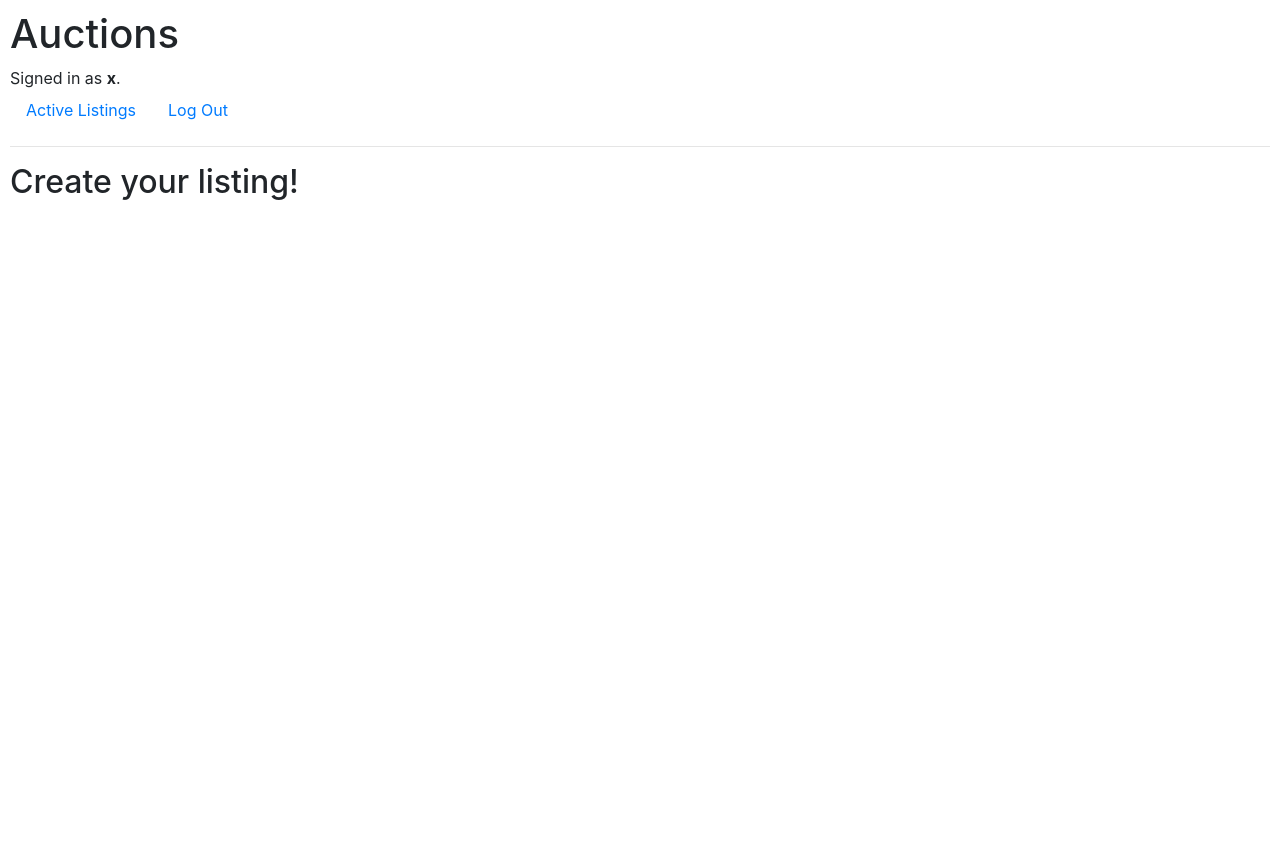
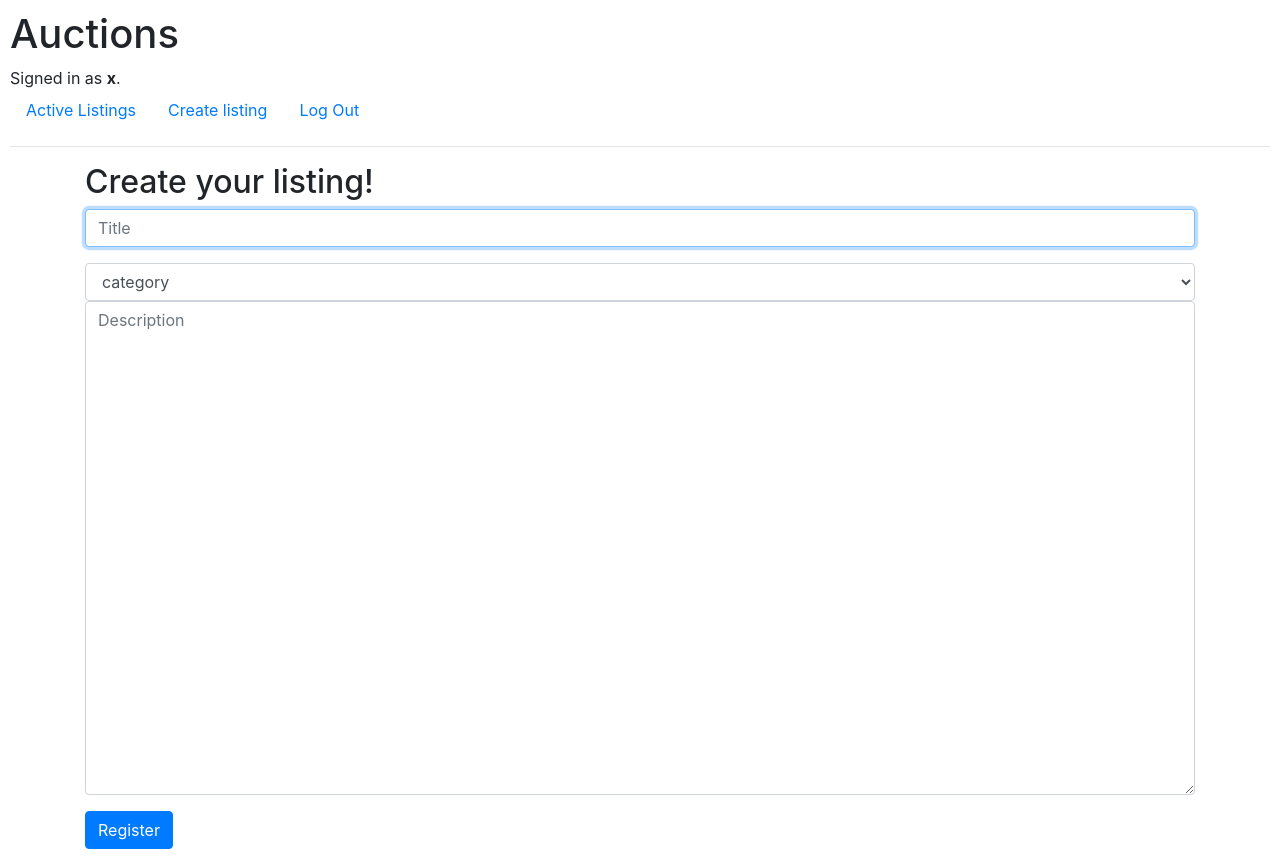
Before and after one commit to mohamedadnane8/Comerce-cs50, a Django app: template auctions/templates/auctions/createListing.html in a window 1280 px wide. Before the commit the page ends 200 px from the top, so only its background shows below. Run offline with Django 3.2, Linux system fonts and the light colour scheme; the template is opened without the code that fills it, so the values that code supplies are empty; a user stored in the database is signed in; some libraries are stand-ins or nearby versions.

Commit message:
modified the models and created html page for creating listings

```diff
--- a/auctions/admin.py
+++ b/auctions/admin.py
@@ -1,5 +1,6 @@
 from django.contrib import admin
 from .models import *
+
 # Register your models here.
 admin.site.register(User)
 admin.site.register(Bid)
--- a/auctions/models.py
+++ b/auctions/models.py
@@ -1,24 +1,38 @@
 from django.contrib.auth.models import AbstractUser
 from django.db import models
-
 
 
 class User(AbstractUser):
     # it inherits from the the AbstractUser (so it already have the username password and email!)
     pass
+
+
 class Bid(models.Model):
     price = models.FloatField()
-    user = models.ForeignKey(User,on_delete= models.DO_NOTHING)
+    user = models.ForeignKey(User, on_delete=models.CASCADE, default=None)
     date = models.DateTimeField(auto_now_add=True)
+    # TO DO: Have to fix the default
+    # I have to fix this default
+    auction_listing = models.ForeignKey(
+        "AuctionListing", on_delete=models.CASCADE, default="Bid(price=0)"
+    )
+
 
 class AuctionListing(models.Model):
     image = models.ImageField()
     details = models.TextField(max_length=400)
-    title  = models.CharField(max_length=60)
+    # user = models.OneToOneField(User, on_delete=models.CASCADE)
+    title = models.CharField(max_length=60)
     date = models.DateTimeField(auto_now_add=True)
-    bid = models.ForeignKey(Bid, on_delete=models.CASCADE)
+
 
 class Comment(models.Model):
-    comment  = models.CharField(max_length=200)
-    user = models.ForeignKey(User,on_delete= models.DO_NOTHING)
+    comment = models.CharField(max_length=200)
+    user = models.OneToOneField(User, on_delete=models.DO_NOTHING)
+    auction_listing = models.ForeignKey("AuctionListing", on_delete=models.CASCADE)
     date = models.DateTimeField(auto_now_add=True)
+
+
+class Category(models.Model):
+    name = models.CharField(max_length=50)
+    auction_listing = models.ManyToManyField(AuctionListing)
--- a/auctions/templates/auctions/createListing.html
+++ b/auctions/templates/auctions/createListing.html
@@ -1,6 +1,28 @@
 {% extends "auctions/layout.html" %}
 
 {% block body %}
-    <h2>Create your listing!</h2>
+    <div class="container">
+      <h2>Create your listing!</h2>
+
+      <form action="{% url 'register' %}" method="post">
+          {% csrf_token %}
+          <div class="form-group">
+              <input class="form-control" autofocus type="text" name="title" placeholder="Title">
+          </div>
+          <select class="form-control">
+            <!-- {%for category in categories%}
+              <option>{{ category }}</option>
+            {%endfor%} -->
+              <option>category</option>
+          </select>
+          <div class="form-group">
+            <textarea class="form-control" name="title" id="exampleFormControlTextarea1" rows="20" placeholder="Description"></textarea>
+          </div>
+
+
+          <input class="btn btn-primary" type="submit" value="Register">
+      </form>
+    </div>
+
 
 {% endblock %}
--- a/auctions/templates/auctions/layout.html
+++ b/auctions/templates/auctions/layout.html
@@ -22,6 +22,9 @@
             </li>
             {% if user.is_authenticated %}
                 <li class="nav-item">
+                    <a class="nav-link" href="{% url 'createListing' %}">Create listing</a>
+                </li>
+                <li class="nav-item">
                     <a class="nav-link" href="{% url 'logout' %}">Log Out</a>
                 </li>
             {% else %}
@@ -31,9 +34,7 @@
                 <li class="nav-item">
                     <a class="nav-link" href="{% url 'register' %}">Register</a>
                 </li>
-                <li class="nav-item">
-                    <a class="nav-link" href="{% url 'createListing' %}">Create listing</a>
-                </li>
+
             {% endif %}
         </ul>
         <hr>
```
Also changed, not shown: auctions/views.py (+19 -10 lines), db.sqlite3.
